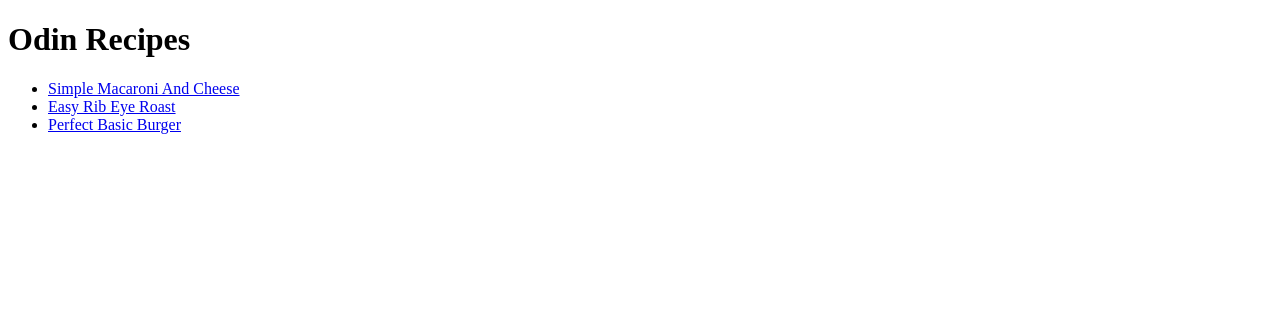
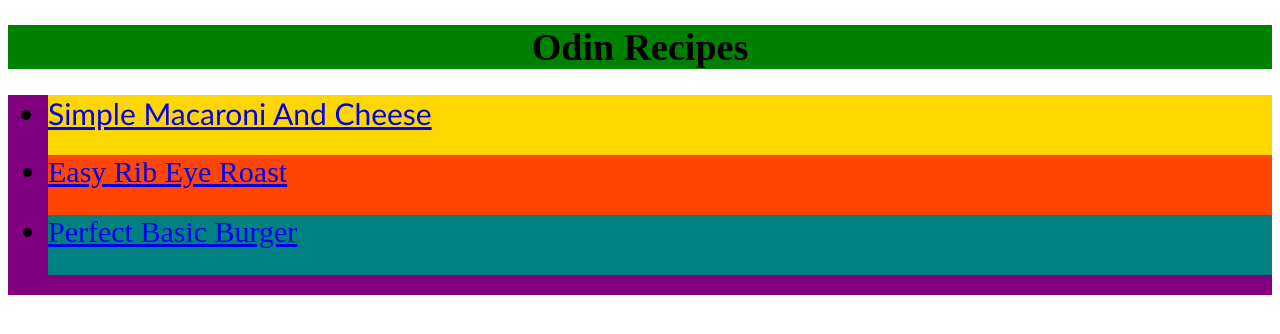
Before and after one commit to noerahh/odin-recipes, a plain HTML site: page index.html in a window 1280 px wide. Drawn offline with Linux system fonts and the light colour scheme.

Commit message:
Add styles.css and modified index.html

```diff
--- a/index.html
+++ b/index.html
@@ -4,13 +4,14 @@
     <meta charset="UTF-8">
     <meta name="viewport" content="width=device-width, initial-scale=1.0">
     <title>Recipe Page</title>
+    <link rel="stylesheet" href="styles.css">
 </head>
 <body>
     <h1>Odin Recipes</h1>
-    <ul>
-    <li> <a href="recipes/mac.html">Simple Macaroni And Cheese</a> </li>
-    <li> <a href="recipes/roast.html">Easy Rib Eye Roast</a> </li>
-    <li> <a href="recipes/burger.html">Perfect Basic Burger</a> </li>
+    <ul id="unordered">
+    <li class="mac" > <a href="recipes/mac.html">Simple Macaroni And Cheese</a> </li>
+    <li class="roast"> <a href="recipes/roast.html">Easy Rib Eye Roast</a> </li>
+    <li class="burger"> <a href="recipes/burger.html">Perfect Basic Burger</a> </li>
     </ul>
 </body>
 </html>
--- /dev/null
+++ b/styles.css
@@ -0,0 +1,35 @@
+#body {
+    background-color: #fffff0;
+    font-family: 'Helvetica', 'Times New Roman', sans-serif;
+}
+
+h1 {
+    background-color: #008000;
+    text-align: center;
+    font-size: 38px;
+}
+
+#unordered {
+    background-color: #800080;
+    height: 200px;
+}
+
+.mac {
+    background-color: #ffd700;
+    color: #000000;
+    font-size: 30px;
+    height: 60px;
+    font-family:'Gill Sans', 'Gill Sans MT', Calibri, 'Trebuchet MS', sans-serif;
+}
+
+.roast {
+    background-color: #ff4500;
+    font-size: 30px;
+    height: 60px;
+}
+
+.burger {
+    background-color: #008080;
+    font-size: 30px;
+    height: 60px;
+}
```
